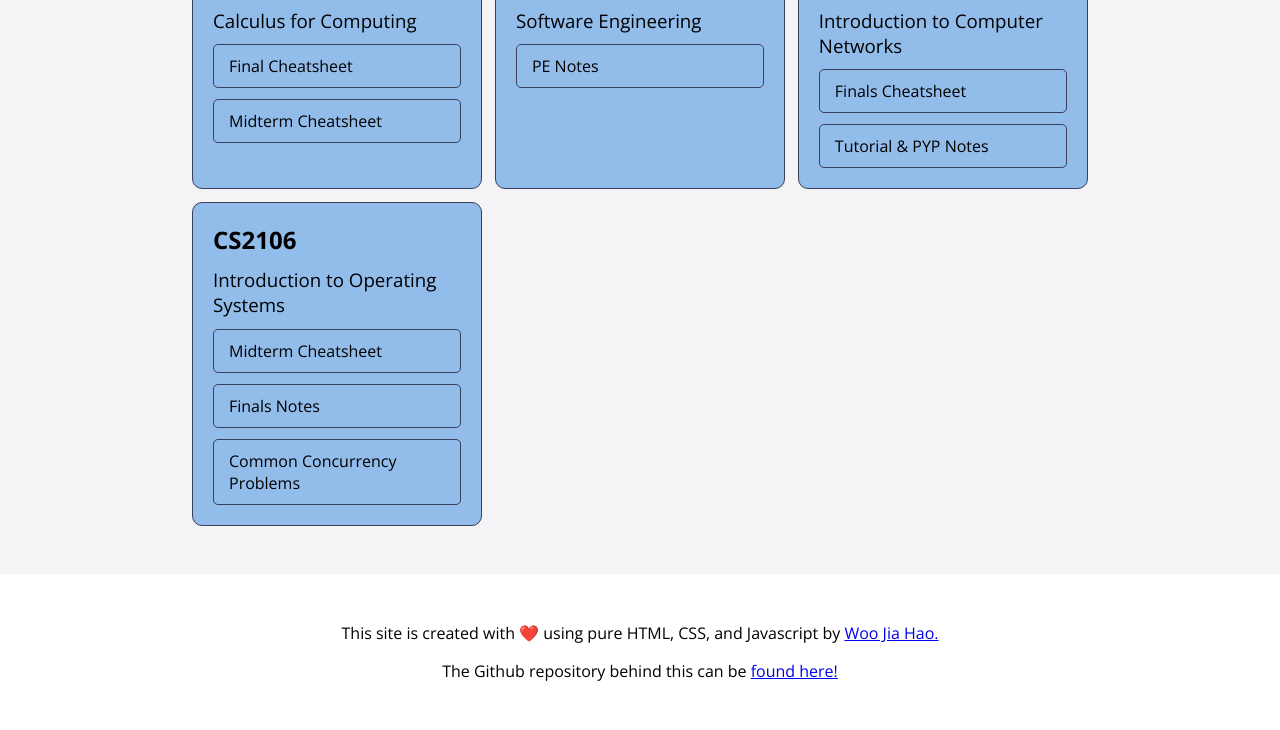
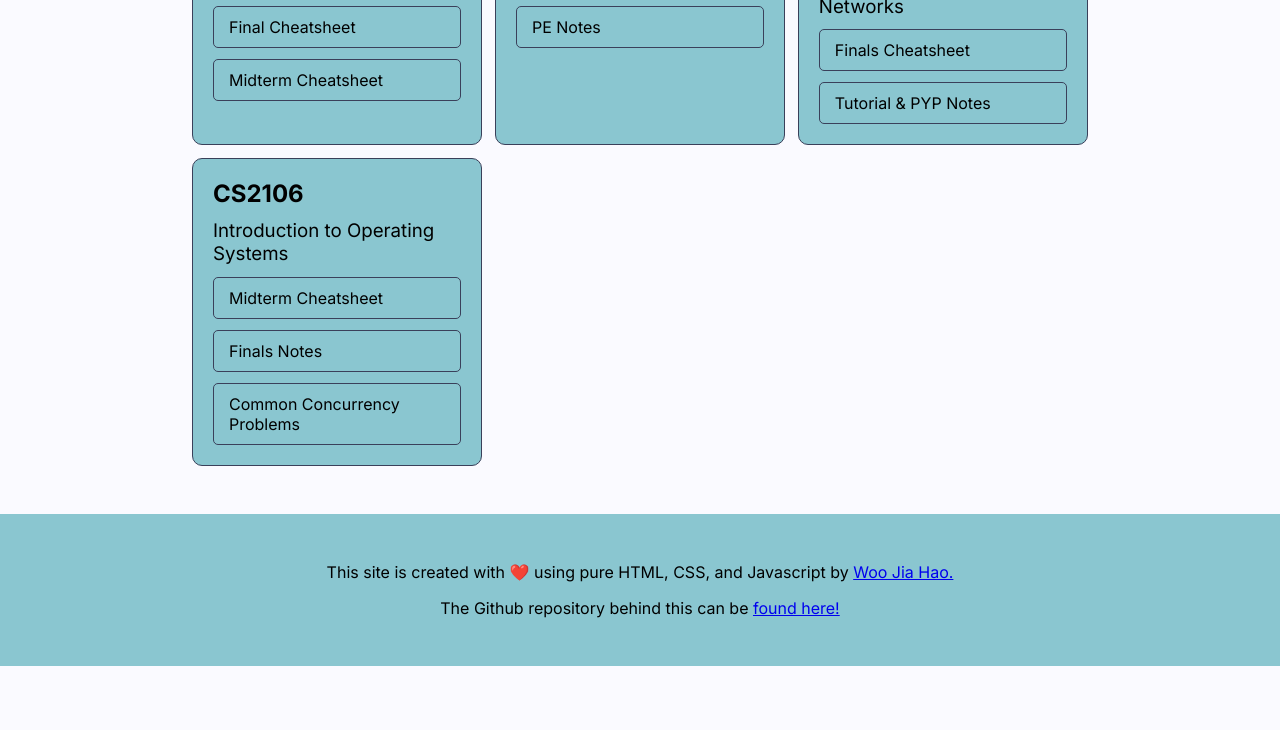
Before and after one commit to woojiahao/nus, a plain HTML site: page docs/index.html in a window 1280 px wide. Shown: the part 856-1586 px from the top of the page. After the commit the page ends 1522 px from the top, so only its background shows below. Drawn offline with nearby package versions, Linux system fonts and the light colour scheme.

Commit message:
update colors

```diff
--- a/docs/styles.css
+++ b/docs/styles.css
@@ -1,4 +1,4 @@
-@import url('https://fonts.googleapis.com/css2?family=Open+Sans:wght@400;700&display=swap');
+@import url('https://fonts.googleapis.com/css2?family=Inter:wght@400;700&display=swap');
 
 * {
     margin: 0;
@@ -6,9 +6,9 @@
 }
 
 body {
-    font-family: 'Open Sans', sans-serif;
+    font-family: 'Inter', sans-serif;
     font-size: 16px;
-    background-color: #F4F4F6;
+    background-color: #FAFAFF;
 }
 
 .container {
@@ -20,13 +20,13 @@ header {
     text-align: center;
     margin-bottom: 1rem;
     padding: 3rem;
-    background-color: white;
+    background-color: #8AC6D0;
 }
 
 footer {
     text-align: center;
     padding: 3rem;
-    background-color: white;
+    background-color: #8AC6D0;
 }
 
 footer p:not(:last-child) {
@@ -65,7 +65,7 @@ input {
     border: #3A405A 1px solid;
     padding: 20px;
     border-radius: 10px;
-    background-color: #92BCEA;
+    background-color: #8AC6D0;
     color: black;
     row-gap: 0.7rem;
 }
```
